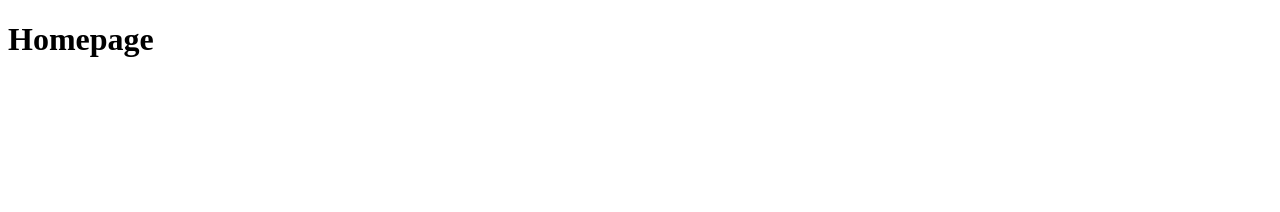
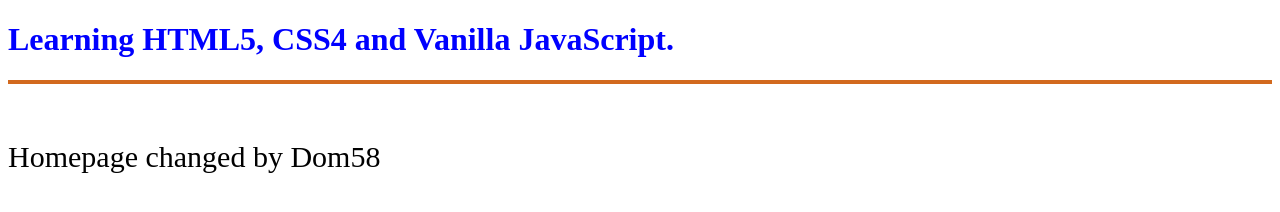
Before and after one commit to adebyR/coding, a plain HTML site: page bankSystemApp/index.html in a window 1280 px wide. Drawn offline with Linux system fonts and the light colour scheme.

Commit message:
adding new stuff by Dom58

```diff
--- a/bankSystemApp/index.html
+++ b/bankSystemApp/index.html
@@ -2,11 +2,25 @@
 <html>
     <head>
         <title> Homepage| Bank System App </title>
+        <style>
+            .heading {
+                color: blue;
+            }
+
+            #horizontal_line1 {
+                height: 4px;
+                background-color: chocolate;
+                border: none;
+            }
+        </style>
     </head>
 
     <body>
-        <h1>
-            Homepage
-        </h1>
+        <h1 class="heading">Learning HTML5, CSS4 and Vanilla JavaScript.</h1>
+        <hr id="horizontal_line1">
+        <br>
+        <p style="font-size: 30px;">
+            Homepage changed by Dom58
+        </p>
     </body>
 </html>
```
Also changed, not shown: 2 other files.
